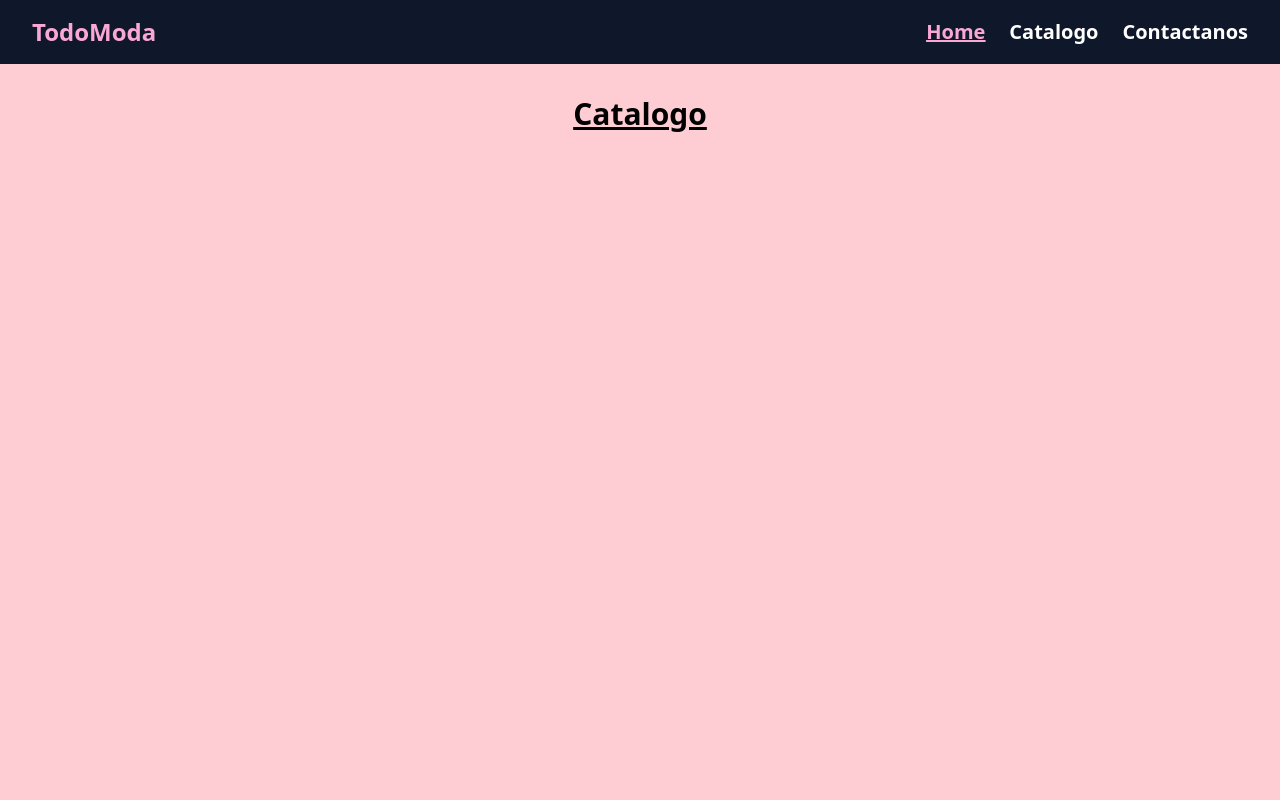
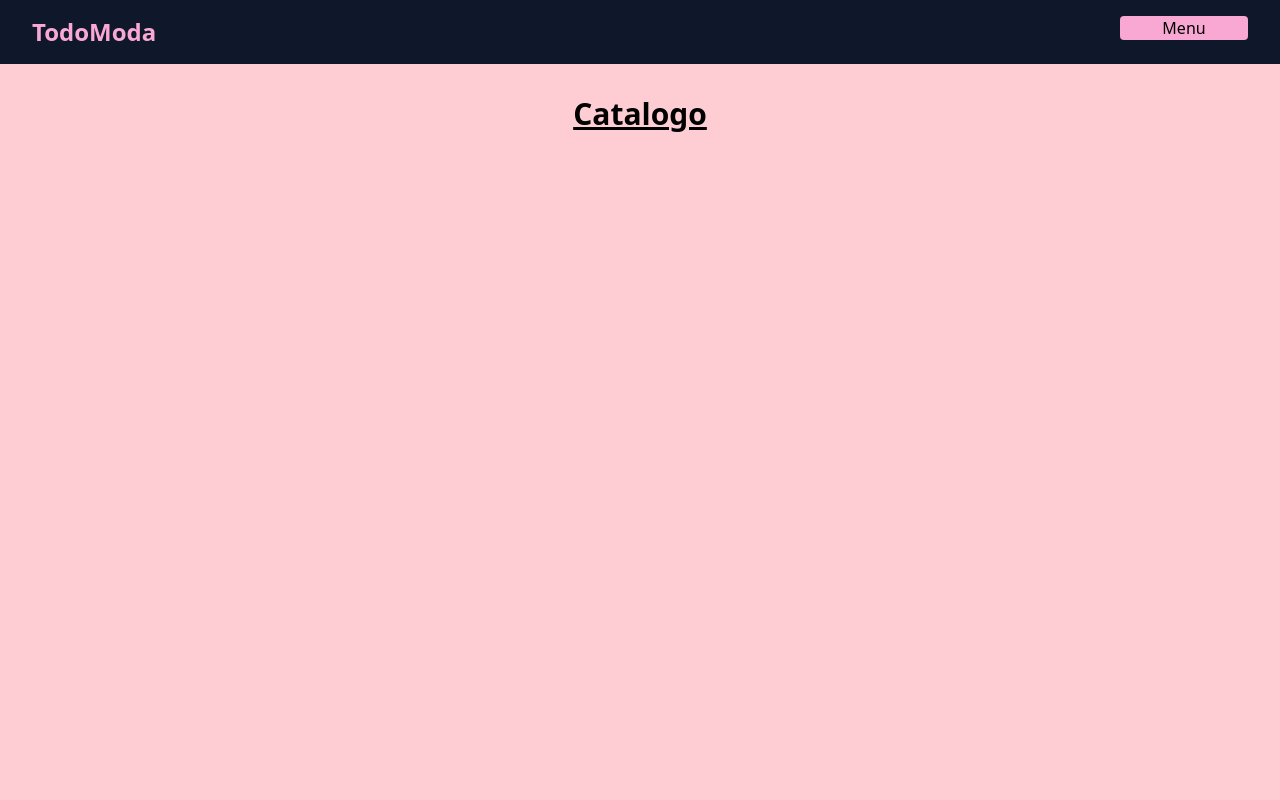
Before and after one commit to fabianeromano/desafio-react, a React (Create React App) app: page / in a window 1280 px wide. Shown: the top 800 px of the page. Built offline with nearby package versions, Linux system fonts and the light colour scheme.

Commit message:
Agregando Menu Desplegable

```diff
--- a/src/App.js
+++ b/src/App.js
@@ -1,15 +1,20 @@
 import Header from "./components/navBar/NavBar";
 
+
+
 function App() {
+
+
+
   return (
     <div className="">
       <Header />
-      <h1 id="catalogo" className="text-3xl text-center font-bold underline pt-8 h-screen bg-rose-200">
+      <h1 id="catalogo" className="h-screen pt-8 text-3xl font-bold text-center underline bg-rose-200">
       Catalogo
     </h1>
     <footer  className="bg-black">
-      <div id="contactanos" className="text-white flex justify-center items-center">Redes Sociales</div>
-      <div className=" text-white flex justify-center items-center h-20">Created by: Fabian Romano</div>
+      <div id="contactanos" className="flex items-center justify-center text-white">Redes Sociales</div>
+      <div className="flex items-center justify-center h-20 text-white ">Created by: Fabian Romano</div>
     </footer>
     </div>
   );
--- a/src/components/navBar/NavBar.js
+++ b/src/components/navBar/NavBar.js
@@ -1,18 +1,33 @@
+
 export default function Header() {
+    let menuDrop=document.getElementById("dropdown")
+    function dropdown(){
+        if(menuDrop.classList.contains("hidden")){
+            menuDrop.classList.remove("hidden");
+            menuDrop.classList.add("flex");
+        }else{
+            menuDrop.classList.remove("flex");
+            menuDrop.classList.add("hidden");
+        }
+    }
+
     return(
-        <header id="header" className="flex justify-between px-8 bg-slate-900 items-center h-16 shadow-md">
+        <header id="header" className="flex justify-between h-16 px-8 pt-4 shadow-md bg-slate-900">
             <div><p className="text-2xl font-bold text-pink-300">TodoModa</p></div>
-                <ul className="flex">
-                    <li className=" font-semibold text-xl underline text-pink-300"> <a href="#header">Home</a></li>
-                    <li className=" font-semibold text-xl ml-6 text-white">
-                    <a href="#catalogo">Catalogo</a>
+
+           <div className="flex flex-col item-center">
+                <button id="btnMenu" className="w-32 bg-pink-300 rounded" onClick={dropdown}>Menu</button>
+                <div  className="flex flex-col">
+                    <div id="dropdown" className="flex-col hidden p-2 mt-1 text-sm bg-gray-200 rounded ">
+                    <a className="px-2 py-1 rounded hover:bg-pink-200" href="#header">Home</a>
+                    <a className="px-2 py-1 rounded hover:bg-pink-200" href="#catalogo">Catalogo</a>
+                    <a className="px-2 py-1 rounded hover:bg-pink-200" href="#contactanos">Contactanos</a>
+                </div>
+                </div>
 
 
-                    </li>
-                    <li className=" font-semibold text-xl ml-6 text-white">
-                    <a href="#contactanos">Contactanos</a>
-                    </li>
-                </ul>
+            </div>
+
         </header>
     );
 }
```
